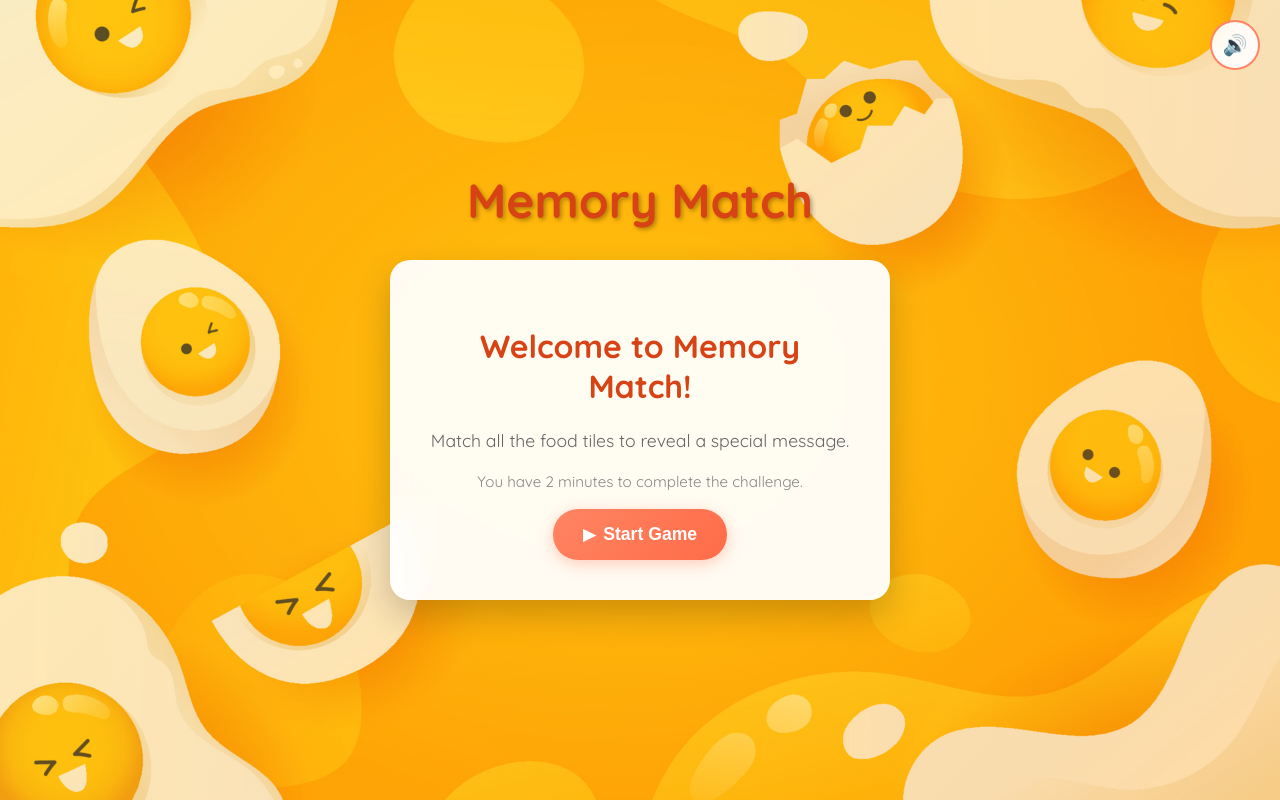
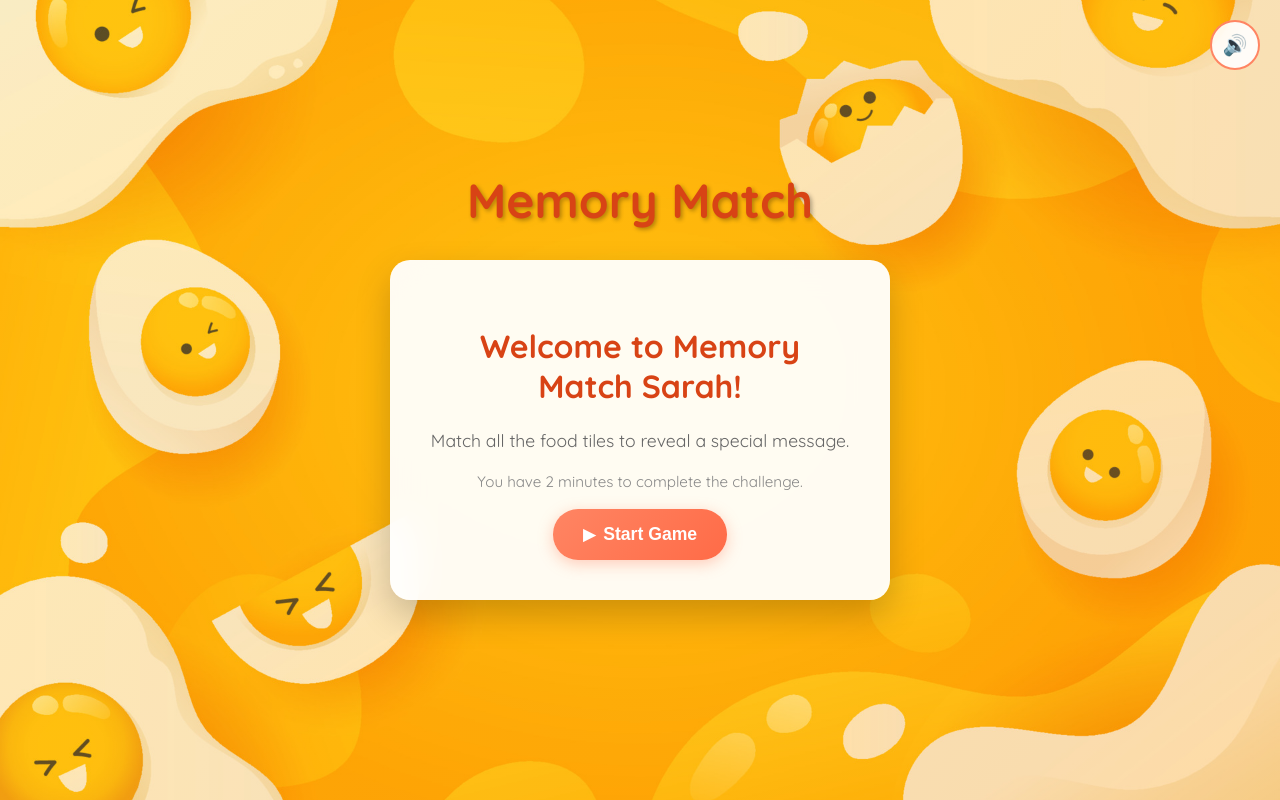
Before and after one commit to nicolevalentini/Matching-Reveal-Game-v1-food, a plain HTML site: page index.html in a window 1280 px wide. Drawn offline with Linux system fonts and the light colour scheme.

Commit message:
Update index.html

```diff
--- a/index.html
+++ b/index.html
@@ -36,7 +36,7 @@
 
   <div class="instructions" id="instructionsBox">
     <div class="instruction-content">
-      <h2>Welcome to Memory Match!</h2>
+      <h2>Welcome to Memory Match Sarah!</h2>
       <p>Match all the food tiles to reveal a special message.</p>
       <p class="time-info">You have 2 minutes to complete the challenge.</p>
       <button class="start-button" onclick="startGame()">
```
